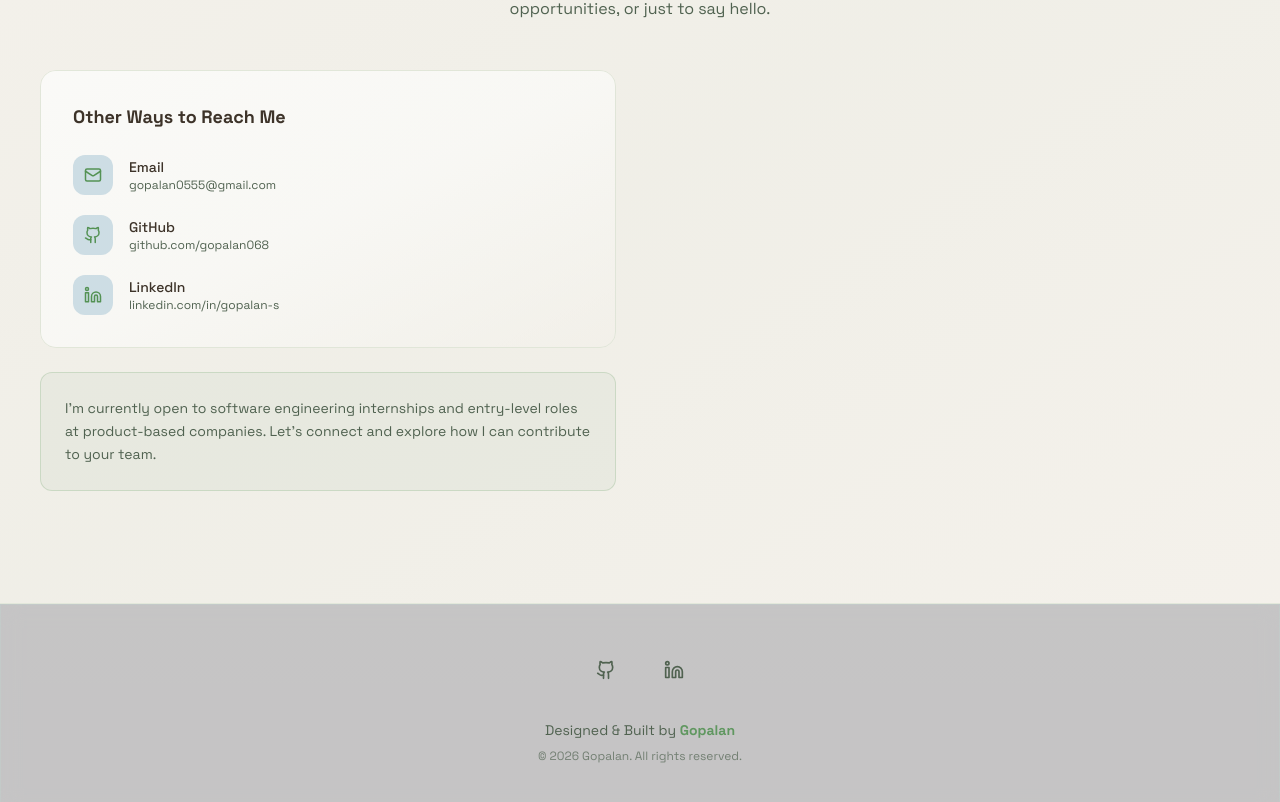
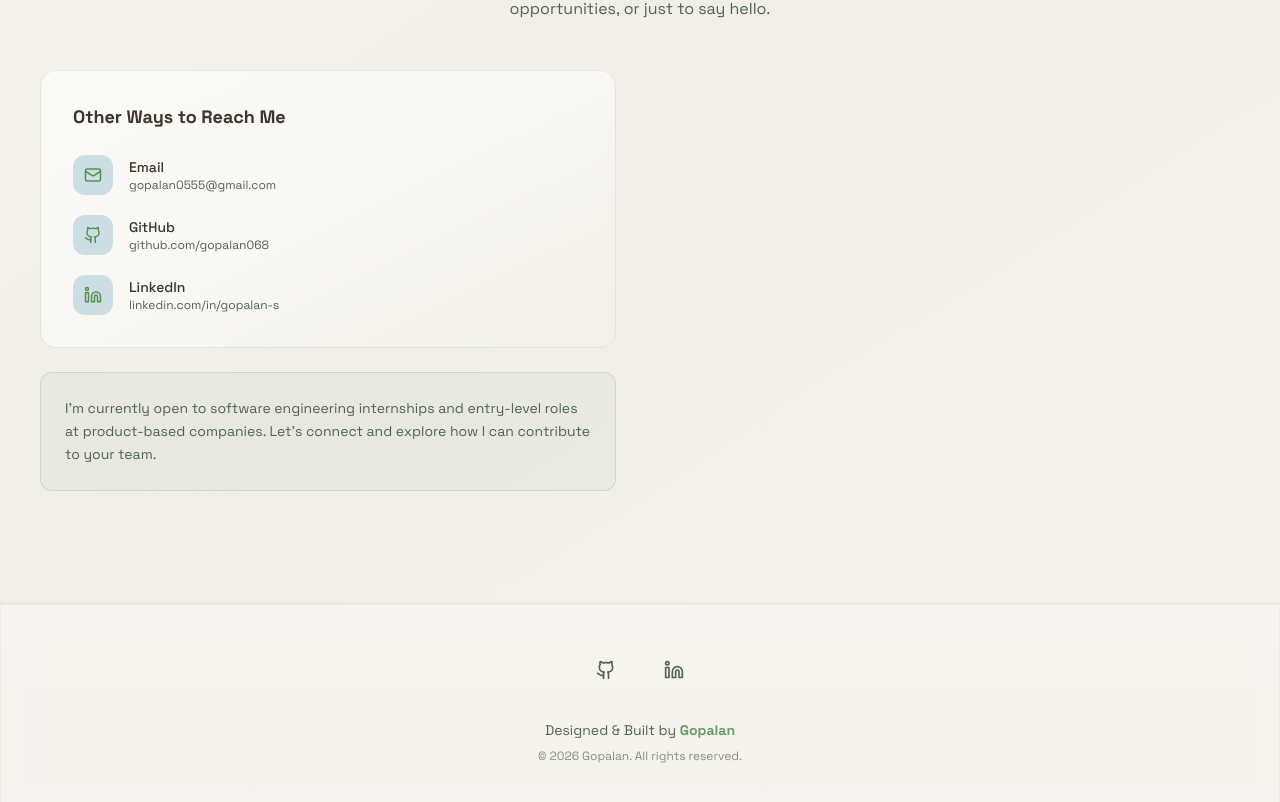
Before and after one commit to gopalan068/v0-portfolio-website, a Next.js app: page / in a window 1280 px wide. Shown: the part 6019-6821 px from the top of the page. Built offline with nearby package versions, Linux system fonts and the light colour scheme.

Commit message:
changed glassy look

```diff
--- a/app/globals.css
+++ b/app/globals.css
@@ -286,16 +286,14 @@
 /* Glassmorphism utilities */
 .glass {
   backdrop-filter: blur(10px);
-  background: rgba(10, 25, 47, 0.5);
-  border: 1px solid rgba(100, 255, 218, 0.1);
+  background: rgba(255, 255, 255, 0.55);
+  border: 1px solid rgba(0, 0, 0, 0.08);
 }
-
 .glass-light {
   backdrop-filter: blur(8px);
-  background: rgba(15, 35, 65, 0.4);
-  border: 1px solid rgba(100, 255, 218, 0.05);
+  background: rgba(255, 255, 255, 0.35);
+  border: 1px solid rgba(0, 0, 0, 0.05);
 }
-
 /* Enhanced shadows */
 .shadow-glow {
   box-shadow: 0 0 30px rgba(100, 255, 218, 0.2);
```
